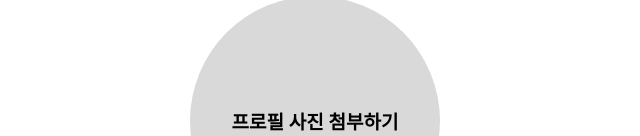
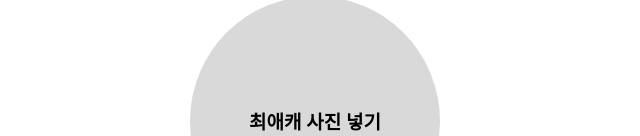
Before and after one commit to ParkGiraffe/genshin-xchinso-autogen, a Next.js app: page / in a window 1280 px wide. Shown: the part 785-921 px from the top of the page, without its empty margins (325-965 px from the left). Built offline with nearby package versions, Linux system fonts and the light colour scheme; a web font is replaced by a local one.

Commit message:
Feat: 최애캐 사진 넣는 박스의 안내문구 수정

```diff
--- a/src/app/page.js
+++ b/src/app/page.js
@@ -98,6 +98,7 @@ export default function Home() {
           <SectionDivder />
           <TopText>원신 정보</TopText>
           <Bio
+            placeholder={'최애캐 사진 넣기'}
             imageUpload={biasImage}
             onUpload={(event) => {
               setBiasImage(URL.createObjectURL(event.target.files[0]));
@@ -195,7 +196,7 @@ export default function Home() {
           />
           <NoticeText>
             <br />
-            만약 프사 이미지가 안 뜨거나 이상하게 보일 경우,
+            만약 프사와 최애캐 이미지가 안 뜨거나 순서가 반대로 보일 경우,
             <br />
             코멘트 부분을 살짝 수정하시면 이미지가 다시 뜹니다.
             <br />
--- a/src/components/Bio.js
+++ b/src/components/Bio.js
@@ -8,7 +8,7 @@ import {
 } from "@/styles/BioBox";
 
 const Bio = (props) => {
-  const { imageUpload, onUpload } = props;
+  const { imageUpload, onUpload, placeholder = "프로필 사진 첨부하기" } = props;
   const [previewUrl, setPreviewUrl] = useState(null);
   const fileRef = useRef(null);
   const handleClick = () => {
@@ -28,7 +28,7 @@ const Bio = (props) => {
     <AddPhotoBox onClick={handleClick}>
       <AddPhotoInput ref={fileRef} type="file" onChange={onUpload} />
       {!imageUpload ? (
-        <FormText>프로필 사진 첨부하기</FormText>
+        <FormText>{placeholder}</FormText>
       ) : (
         <WatchPhotoBox>
           <PhotoImage src={previewUrl} alt="미리보기 이미지" />
```
